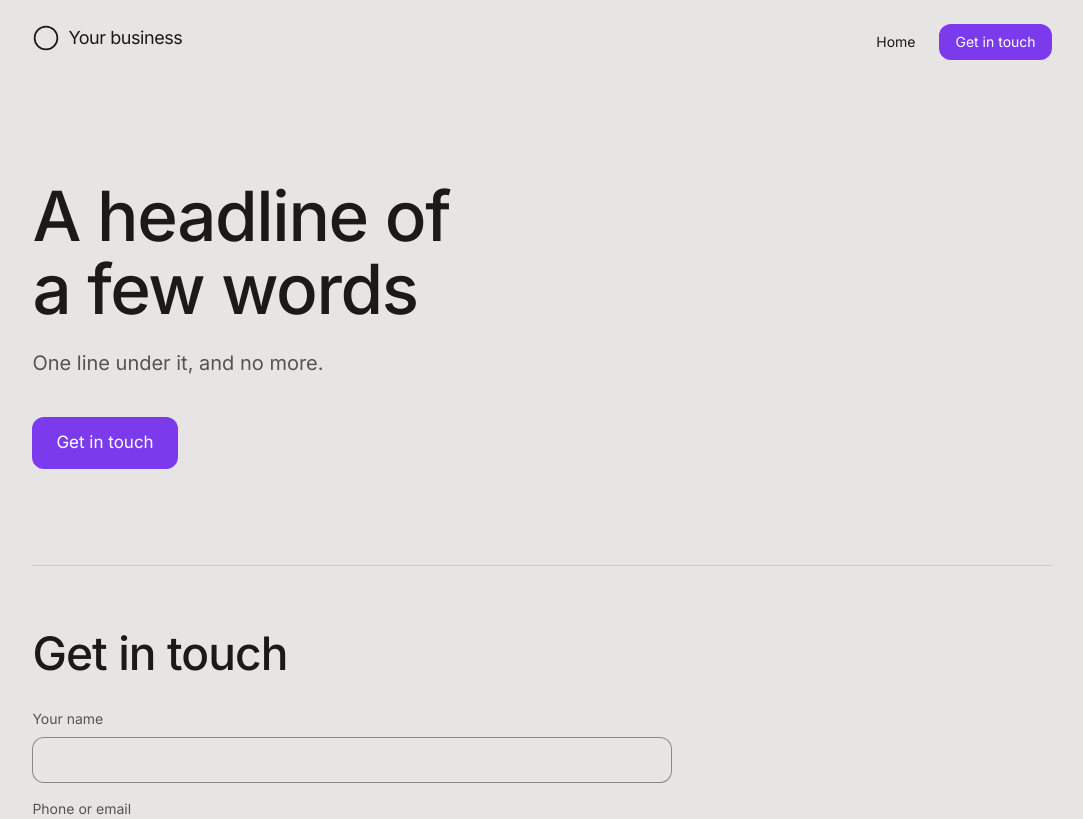
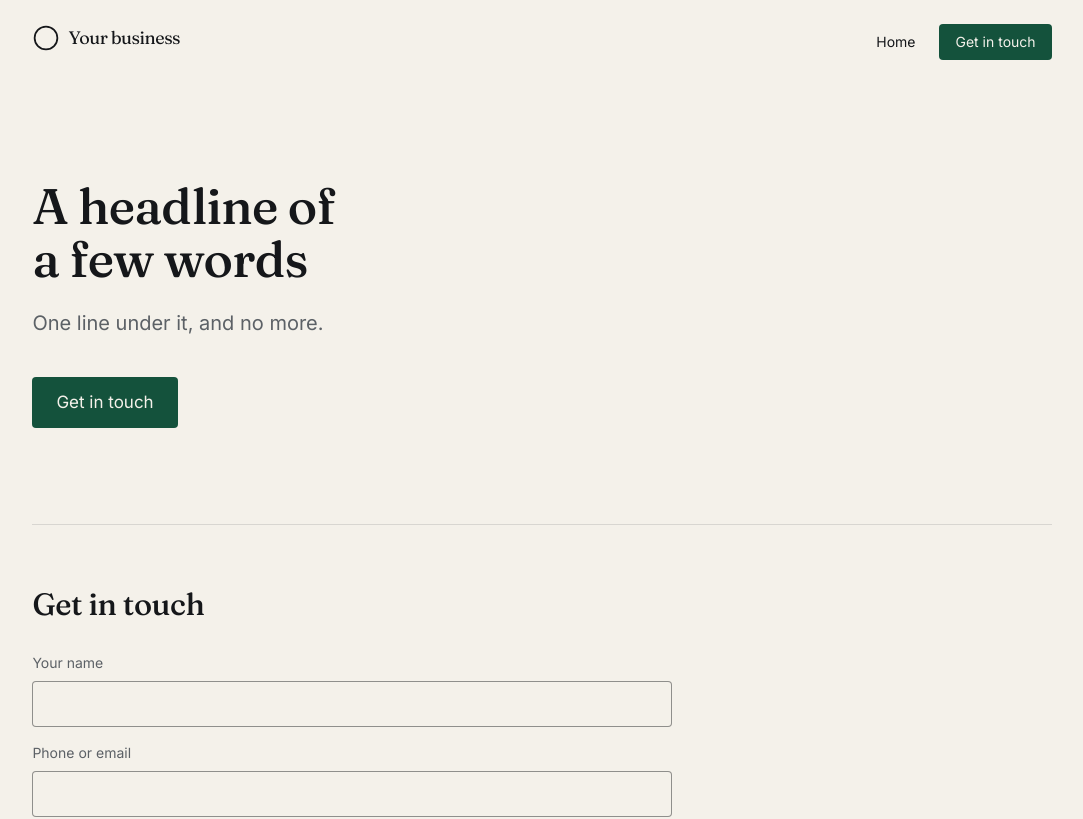
Before and after one commit to ThanhNV121097/project-065a17ca, a React (Vite) app in the folder code/frontend/: page / in a window 1280 px wide. Shown: the top 819 px of the page, without its empty margins (98-1181 px from the left). Built offline with nearby package versions, Linux system fonts and the light colour scheme.

Commit message:
design: Shopfront palette, faces and scale in theme.css

```diff
--- a/code/frontend/src/theme.css
+++ b/code/frontend/src/theme.css
@@ -1,60 +1,43 @@
-/* The design's tokens. Every colour, face and shape on the site is one of
-   these, so the owner changes the whole site by changing a value here — in
-   the Studio, without a rebuild. Components never carry a raw colour.
+/* Shopfront — the design's tokens. Every colour, face and shape on the site
+   is one of these, so the owner changes the whole site by changing a value
+   here, in the Studio, without a rebuild. Components never carry a raw
+   colour.
 
-   THE PALETTE BELOW IS A PLACEHOLDER AND CI REFUSES IT. Every value still
-   marked UNSET has to be replaced with this business's own — in the light
-   block here and in the two dark blocks at the foot of the file — and the
-   UNSET marker removed with it.
-
-   It used to ship a finished cream-and-clay palette, and that is exactly why
-   it has to go. Three designs in a row — a golf club, a coffee roastery and
-   an audio shop — came back with it: one of them byte for byte, the other two
-   within a few per cent. A default good enough to ship is the strongest
-   anchor there is, because changing it is risk with no reward. Nothing was
-   wrong with those colours except that nobody chose them. */
+   The direction is "The window": warm paper, near-black ink, one deep green.
+   It is a LIGHT palette and the site has no other mode. */
 :root {
-  --ground: #E7E5E4; /* UNSET */
-  --surface: #FFFFFF; /* UNSET */
-  --ink: #1C1917; /* UNSET */
-  --ink-soft: #57534E; /* UNSET */
-  --accent: #7C3AED; /* UNSET */
-  --accent-ink: #FFFFFF; /* UNSET */
-  --line: rgba(28, 25, 23, 0.12); /* UNSET */
-  /* The edge of a form field, which is NOT --line. --line is a hairline
-     between sections and is meant to be nearly invisible; an input has to be
-     findable. One run set --line to #2A2B30 on a #0B0B0C ground — correct
-     for a divider — and every field on the site came out at 1.39:1 against
-     the page, ten defects the walk reported as field-edge. Give this one at
-     least 3:1 against --ground. */
-  --field-line: rgba(28, 25, 23, 0.45); /* UNSET */
-  /* One mode. A site has the palette its chosen direction settled on and no
-     other: a second mode is a second design, and the ground nobody chose is
-     the ground nobody checks. color-scheme tells the browser which it is, so
-     form controls, scrollbars and the page's own background match. Set it to
-     dark when this palette is a dark one. */
+  --ground: #F4F1EA;
+  --surface: #FFFFFF;
+  --ink: #15171A;
+  --ink-soft: #5C6166;
+  --accent: #14523C;
+  --accent-ink: #F4F1EA;
+  --line: rgba(21, 23, 26, 0.12);
+  /* A form field's edge, which is not --line: a divider is meant to be
+     nearly invisible, an input has to be findable. 3:1 against --ground. */
+  --field-line: rgba(21, 23, 26, 0.45);
   color-scheme: light;
 
-  /* House style: one clean sans, headings confident but not heavy — an h1
-     at most 76px and an h2 at most 52px at 1440px. Inter is the fallback a
-     design falls back TO, not the one it falls into by saying nothing: name
-     the face this business uses, even when the answer is Inter. */
-  --font-display: "Inter"; /* UNSET */
-  --font-body: "Inter"; /* UNSET */
+  /* Fraunces for display — the house style's single unlock, taken because
+     this shop sells on taste and a grotesk says nothing about chosen goods.
+     Inter for everything read as text. */
+  --font-display: "Fraunces";
+  --font-body: "Inter";
   --weight-display: 500;
-  --tracking-display: -0.02em;
-  /* The scale a landing page wants, which is not the scale a shop wants.
-     Choose both for what this site has to fit; 76px / 52px is the ceiling,
-     not the target. */
-  --size-h1: clamp(2.5rem, 5.4vw, 4.75rem); /* UNSET */
-  --size-h2: clamp(2rem, 3.6vw, 3.25rem); /* UNSET */
+  --tracking-display: -0.015em;
+  /* A catalogue's scale, not a landing page's: the first screen carries
+     goods and prices, so the type stops well short of the 76px ceiling. */
+  --size-h1: clamp(2.125rem, 3.9vw, 3.5rem);
+  --size-h2: clamp(1.625rem, 2.4vw, 2.125rem);
+  --size-price: 1.25rem;
+  --size-label: 0.6875rem;
+  --tracking-label: 0.12em;
 
-  --radius: 12px;
-  --radius-sm: 6px;
+  /* Paper, not plastic: a small radius on a tile, none on the hairlines. */
+  --radius: 4px;
+  --radius-sm: 2px;
   --radius-pill: 999px;
 
-  /* Spacing, shadow and motion: one scale each, so a story can always name a
-     value. A category the design does not use stays defined and unused. */
   --space-1: 4px;
   --space-2: 8px;
   --space-3: 12px;
@@ -63,8 +46,8 @@
   --space-8: 32px;
   --space-12: 48px;
   --space-16: 64px;
-  --shadow-sm: 0 1px 2px rgba(27, 25, 23, 0.06);
-  --shadow-md: 0 8px 24px -12px rgba(27, 25, 23, 0.25);
+  --shadow-sm: 0 1px 2px rgba(21, 23, 26, 0.05);
+  --shadow-md: 0 14px 30px -18px rgba(21, 23, 26, 0.3);
   --duration-fast: 120ms;
   --duration-base: 220ms;
   --ease-out: cubic-bezier(0.2, 0.7, 0.2, 1);
@@ -72,22 +55,32 @@
   --page: 1160px;
   --gutter: clamp(20px, 5.5vw, 72px);
   --header-h: 64px;
-  /* What a page keeps clear at its foot below 1024px while ContactDock
-     floats there: the 56px buttons, their 16px offset and a margin. */
   --dock-space: calc(88px + env(safe-area-inset-bottom, 0px));
-  /* The tile behind a product picture (ProductImage). Light in both modes:
-     the tools cut products out of a white studio backdrop, and a white or
-     silver product cut out onto a dark ground loses its shading. */
-  --product-ground: #F2F2F4;
-  /* Words drawn ON that tile — a <Picture> block's caption where a product
-     has no photograph yet. The tile is light in both modes, so --ink-soft
-     (light on a dark site) was invisible there. */
-  --product-ground-ink: #57534E;
+  /* The tile a cut-out product sits on: the shop's own paper, a shade off
+     the page so the frame reads as a frame. One ground for every product. */
+  --product-ground: #EEEAE1;
+  --product-ground-ink: #5C6166;
 
-  /* The ground and the ink of a <Picture> block standing where a photograph
-     is not there yet. The site's own surface by default; <ProductImage>
-     re-points them at its light tile, because a block painted --surface
-     inside a lit tile was a dark hole in the grid. */
-  --picture-ground: var(--surface);
-  --picture-ink: var(--ink-soft);
+  --picture-ground: #EEEAE1;
+  --picture-ink: #5C6166;
 }
+
+h1, h2, h3, h4 {
+  font-family: var(--font-display), Georgia, serif;
+  font-weight: var(--weight-display);
+  letter-spacing: var(--tracking-display);
+  line-height: 1.05;
+}
+
+/* Numbers line up: every price, count and table figure is tabular. */
+.tabular {
+  font-variant-numeric: tabular-nums;
+  font-feature-settings: "tnum" 1;
+}
+
+/* A small-caps label, the one structural device repeated on every screen. */
+.label {
+  font-size: var(--size-label);
+  letter-spacing: var(--tracking-label);
+  text-transform: uppercase;
+}
```
